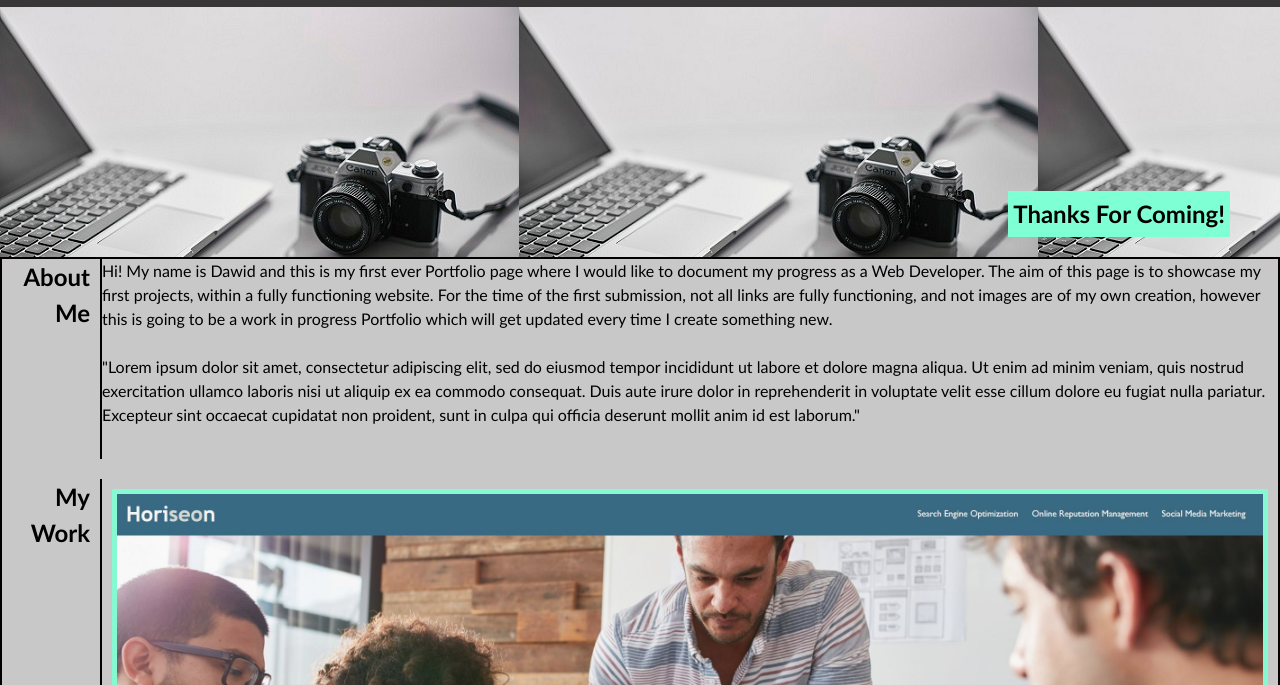
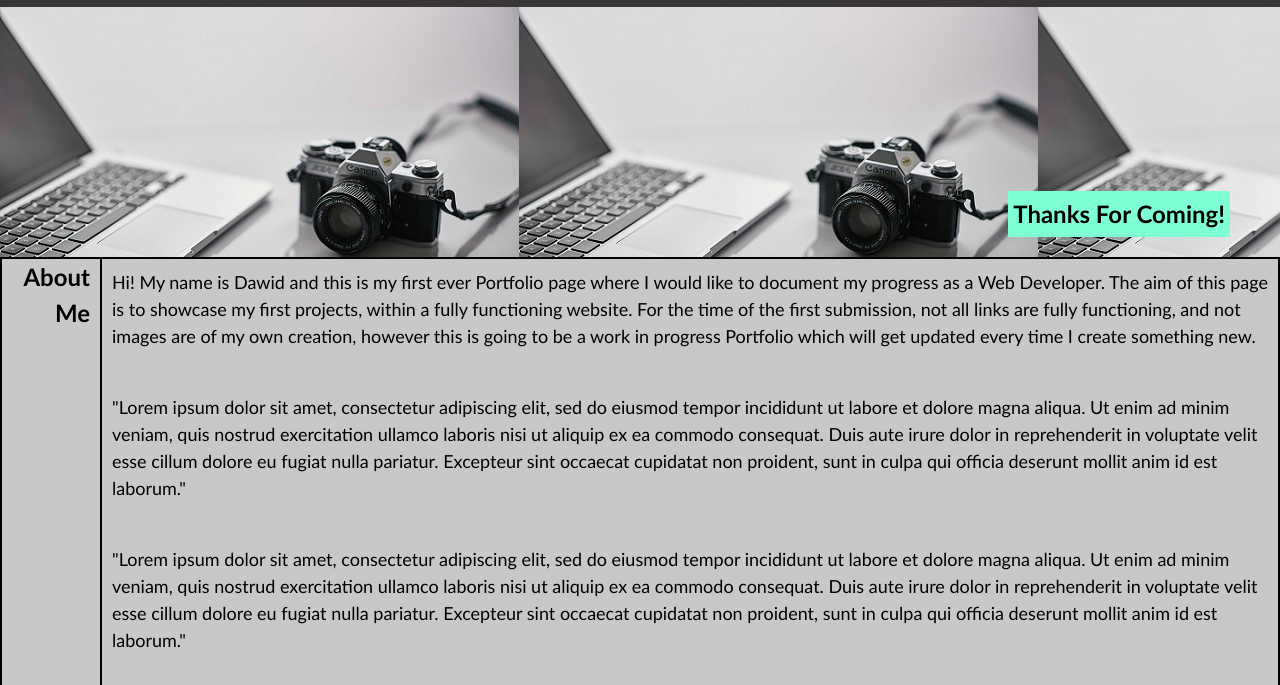
Before and after one commit to Davvid96/Dawid-Portfolio-Page, a plain HTML site: page index.html in a window 1280 px wide. Shown: the part 93-778 px from the top of the page. Drawn offline with Linux system fonts and the light colour scheme.

Commit message:
added more dummy text, and altered heoight size to auto. Hidden resume nav section. added about-text class

```diff
--- a/assets/style.css
+++ b/assets/style.css
@@ -1,7 +1,8 @@
 :root {
 --primary-color: aquamarine;
 --secondary-color: rgb(56, 54, 54);
---third-color: rgb(201, 200, 200);
+--body-color: rgb(201, 200, 200);
+--outside-color: whitesmoke;
   /* --pageColor: #blue;
 --border: 2px solid rgb(23, 46, 219);
 --header-color: rgb(224, 20, 224); */
@@ -76,16 +77,22 @@ body {
   font-family: 'Trebuchet MS', 'Lucida Sans Unicode', 'Lucida Grande', 'Lucida Sans', Arial, sans-serif;
   line-height: 1.5;
   max-width: 1920px;
-  background-color: whitesmoke;
+  background-color: var(--outside-color);
 }
 
 .page-wrapper {
   display: grid;
   border: 2px solid rgb(5, 0, 0);
   grid-template-columns: 100px 1fr;
-  grid-template-rows: 200px auto 150px;
+  grid-template-rows: auto auto 150px;
   row-gap: 20px;
-  background-color: var(--third-color);
+  background-color: var(--body-color);
+}
+
+.about-text {
+  padding: 10px;
+  font-size: 18px;
+  height: max-content;
 }
 
 .portfolio-container {
--- a/index.html
+++ b/index.html
@@ -33,7 +33,7 @@
     <!-- about me -->
     <h2 class="section-title" id="About-me">About Me</h2>
     <div>
-      <p>
+      <p class="about-text">
         Hi! My name is Dawid and this is my first ever Portfolio page
         where I would like to document my progress as a Web Developer. The aim
         of this page is to showcase my first projects, within a fully functioning
@@ -42,7 +42,25 @@
         to be a work in progress Portfolio which will get updated every time I create
         something new.
       </p> <br>
-      <p>"Lorem ipsum dolor sit amet, consectetur adipiscing elit,
+      <p class="about-text">"Lorem ipsum dolor sit amet, consectetur adipiscing elit,
+        sed do eiusmod tempor incididunt ut labore et dolore magna aliqua.
+        Ut enim ad minim veniam, quis nostrud exercitation ullamco laboris
+        nisi ut aliquip ex ea commodo consequat. Duis aute irure dolor in
+        reprehenderit in voluptate velit esse cillum dolore eu fugiat nulla
+        pariatur. Excepteur sint occaecat cupidatat non proident, sunt in
+        culpa qui officia deserunt mollit anim id est laborum."
+      </p>
+      <br>
+      <p class="about-text">"Lorem ipsum dolor sit amet, consectetur adipiscing elit,
+        sed do eiusmod tempor incididunt ut labore et dolore magna aliqua.
+        Ut enim ad minim veniam, quis nostrud exercitation ullamco laboris
+        nisi ut aliquip ex ea commodo consequat. Duis aute irure dolor in
+        reprehenderit in voluptate velit esse cillum dolore eu fugiat nulla
+        pariatur. Excepteur sint occaecat cupidatat non proident, sunt in
+        culpa qui officia deserunt mollit anim id est laborum."
+      </p>
+      <br>
+      <p class="about-text">"Lorem ipsum dolor sit amet, consectetur adipiscing elit,
         sed do eiusmod tempor incididunt ut labore et dolore magna aliqua.
         Ut enim ad minim veniam, quis nostrud exercitation ullamco laboris
         nisi ut aliquip ex ea commodo consequat. Duis aute irure dolor in
@@ -91,9 +109,9 @@
     <!-- contact -->
     <h2 class="section-title" id="Contact-me">Contact Me</h2>
     <section class="page-section-contact">
-      <a class="contact-link" href="#Mobile">07954125878</a>
-      <a class="contact-link" href="#Email">dawid@gmail.com</a>
-      <a class="contact-link" href="https://github.com/ " target="_blank">GitHub</a>
+      <a class="contact-link">07954125878</a>
+      <a class="contact-link">dawid@gmail.com</a>
+      <a class="contact-link" href="https://github.com/Davvid96" target="_blank">GitHub</a>
     </section>
   </main>
   <div class="footer">
```
